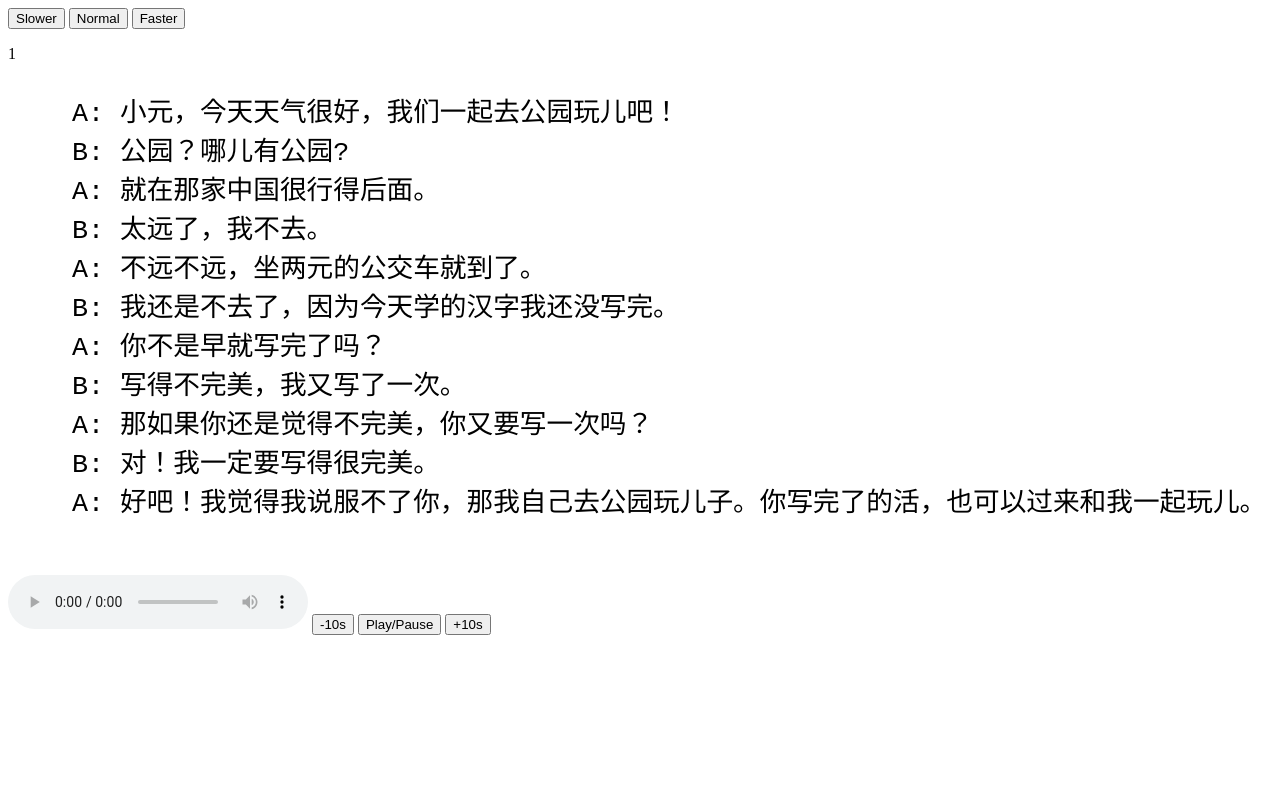
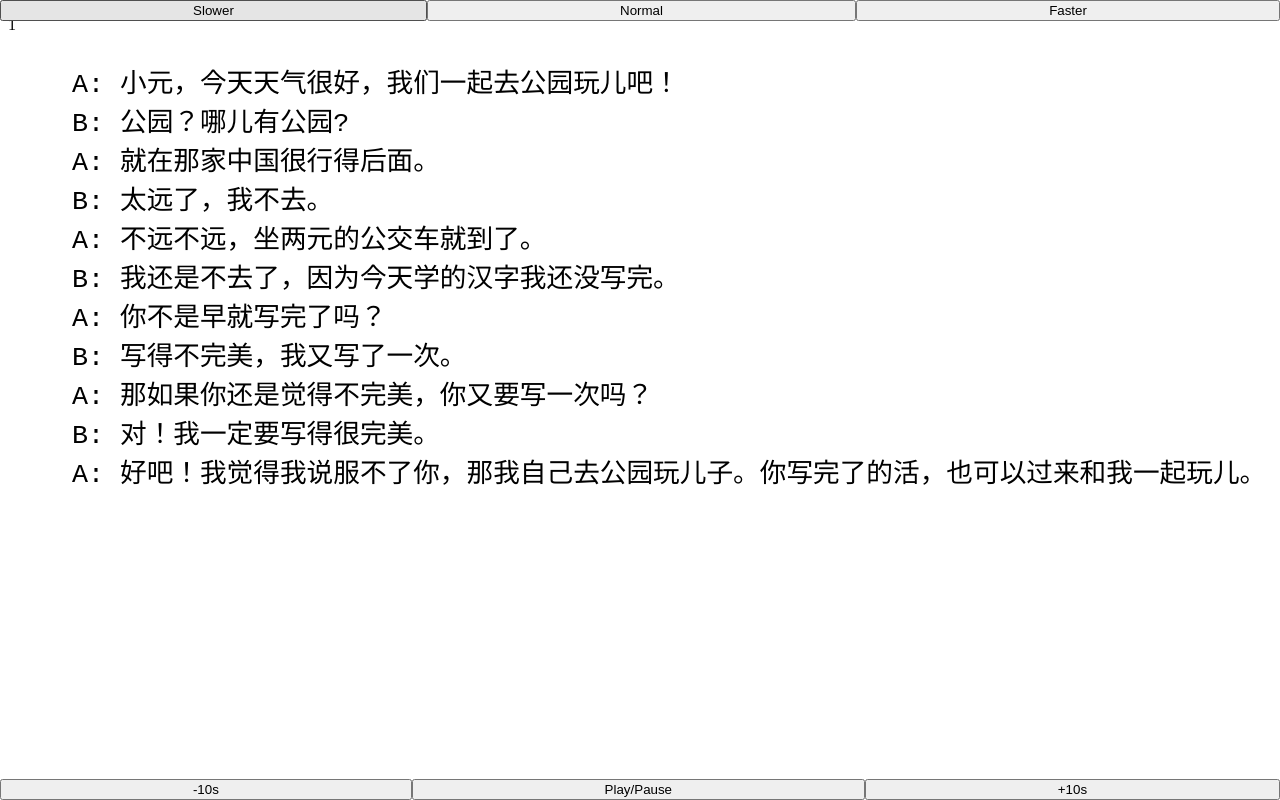
Before and after one commit to jules75/shadowing, a plain HTML site: page index.html in a window 1280 px wide. Drawn offline with Linux system fonts and the light colour scheme.

Commit message:
Fix controls to top/bottom

```diff
--- a/index.html
+++ b/index.html
@@ -9,10 +9,13 @@
 
 <body>
 
+    <section id="speed">
         <button id="slower">Slower</button>
         <button id="normal">Normal</button>
         <button id="faster">Faster</button>
-    <p id="speed">1</p>
+    </section>
+
+    <p id="current_speed">1</p>
 
     <pre>
     A: 小元，今天天气很好，我们一起去公园玩儿吧！
@@ -32,16 +35,18 @@
         <source src="L21_walk_in_the_park.mp3" type="audio/mpeg">
     </audio>
 
+    <section id="controls">
         <button id="rewind">-10s</button>
         <button id="play_pause">Play/Pause</button>
         <button id="forward">+10s</button>
+    </section>
 
 </body>
 
 <script>
 
     function updateUI() {
-        speed.innerText = mp3.playbackRate;
+        current_speed.innerText = mp3.playbackRate;
     }
 
     function onSlowerClick(e) {
@@ -81,7 +86,7 @@
     }
 
     const mp3 = document.getElementById('mp3');
-    const speed = document.getElementById('speed');
+    const current_speed = document.getElementById('current_speed');
 
     document.getElementById('slower').addEventListener('click', onSlowerClick);
     document.getElementById('normal').addEventListener('click', onNormalClick);
--- a/style.css
+++ b/style.css
@@ -1,4 +1,27 @@
+audio {
+    display: none;
+}
+
 pre {
     font-size: 20pt;
     white-space: pre-wrap;
 }
+
+section {
+    display: flex;
+    position: fixed;
+    left: 0;
+    right: 0;
+}
+
+section#speed {
+    top: 0;
+}
+
+section#controls {
+    bottom: 0;
+}
+
+button {
+    flex-grow: 1;
+}
```
Lines whose indentation alone changed are shown as unchanged.
